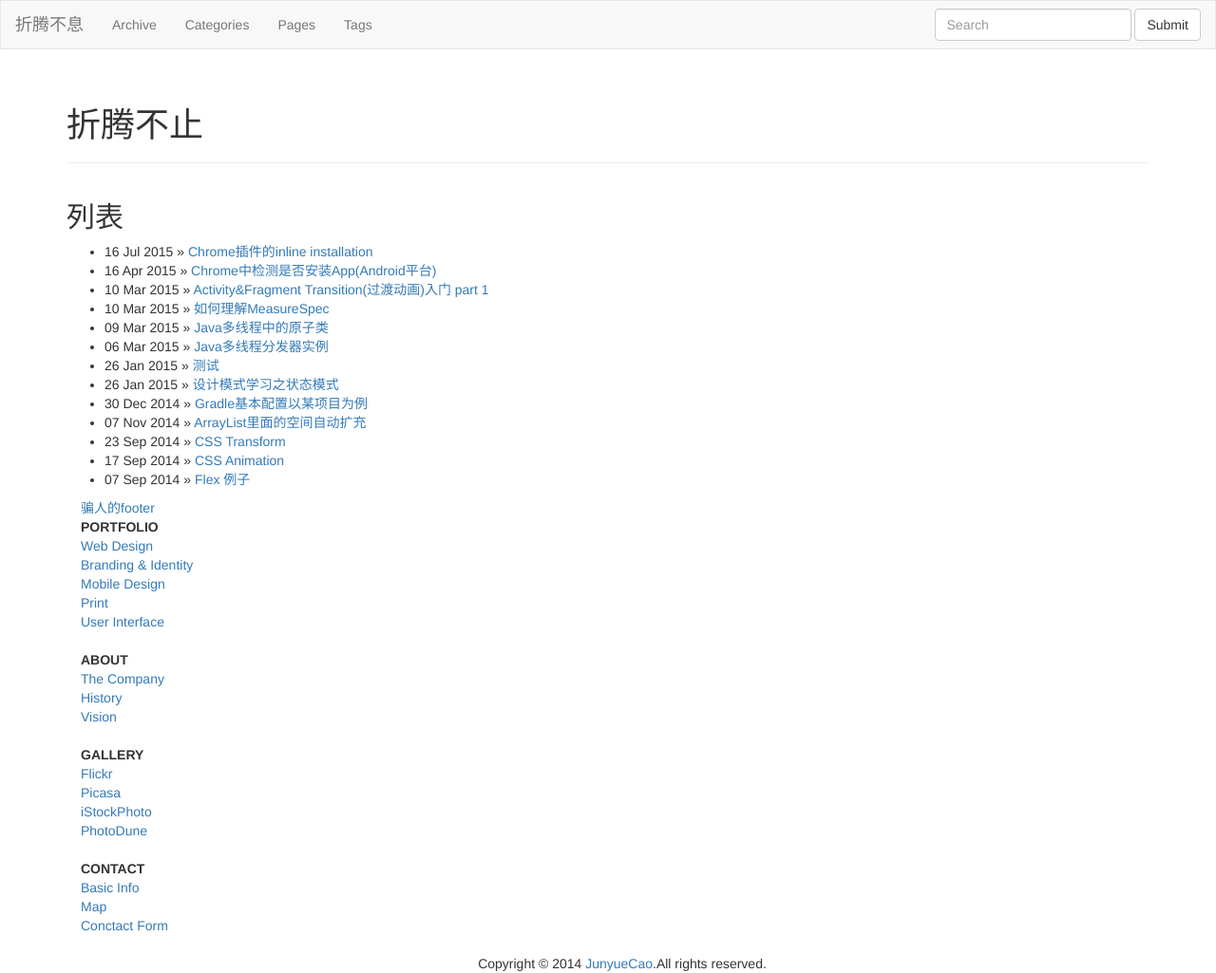
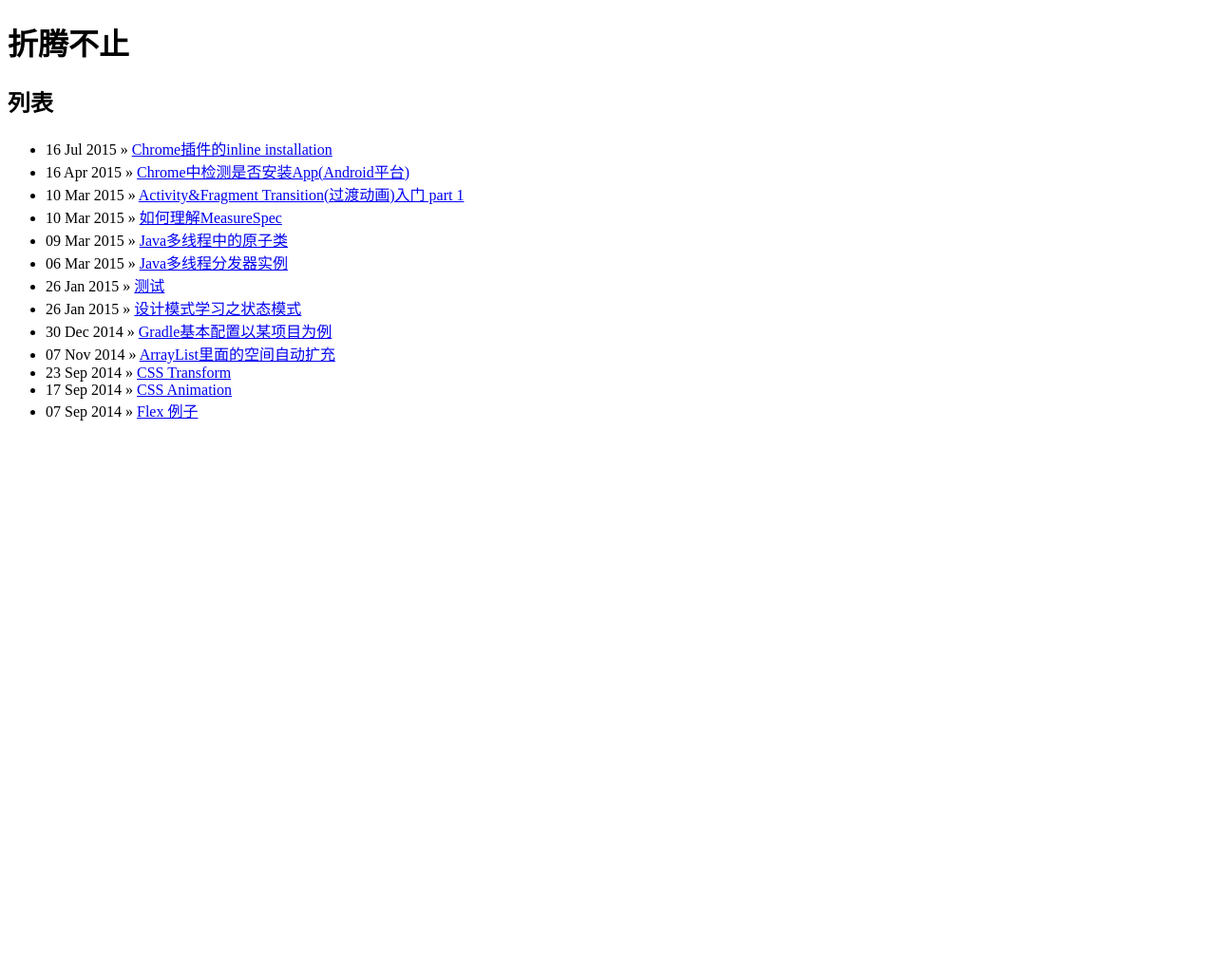
Before and after one commit to junyuecao/junyuecao.github.io, a Jekyll site: the page built from index.md, in a window 1280 px wide. Shown: the whole page at 95% size. Built offline with Jekyll 4.4.1, drawn with Linux system fonts in a browser that asks for light colours; nearby versions of some CDN libraries; library files that are not in the unit come from our copies; comment, search, counter and statistics services are not loaded; after the commit the page ends 900 px from its top, so only the background shows below that.

Commit message:
remove css

```diff
--- a/_includes/themes/bootflat/default.html
+++ b/_includes/themes/bootflat/default.html
@@ -14,17 +14,17 @@
     <link rel="chrome-webstore-item" href="https://chrome.google.com/webstore/detail/dcdlpgfpelckoblffdeppjjlcnmppjom">
 
     <!-- Bootstrap styles -->
-    <link href="{{ ASSET_PATH }}/bootstrap/css/bootstrap.min.css" rel="stylesheet">
+    <!-- <link href="{{ ASSET_PATH }}/bootstrap/css/bootstrap.min.css" rel="stylesheet"> -->
     <!-- Optional theme -->
     <!-- <link href="{{ ASSET_PATH }}/bootstrap/css/bootstrap-theme.min.css" rel="stylesheet"> -->
     <!-- Sticky Footer -->
-    <link href="{{ ASSET_PATH }}/bootstrap/css/bs-sticky-footer.css" rel="stylesheet">
+    <!-- <link href="{{ ASSET_PATH }}/bootstrap/css/bs-sticky-footer.css" rel="stylesheet"> -->
 
-    <link href="{{ ASSET_PATH }}/bootstrap/bootflat/css/bootflat.min.css" rel="stylesheet">
+    <!-- <link href="{{ ASSET_PATH }}/bootstrap/bootflat/css/bootflat.min.css" rel="stylesheet"> -->
 
 
     <!-- Custom styles -->
-    <link href="{{ ASSET_PATH }}/css/style.css?body=1" rel="stylesheet" type="text/css" media="all">
+    <!-- <link href="{{ ASSET_PATH }}/css/style.css?body=1" rel="stylesheet" type="text/css" media="all"> -->
 
     <!-- HTML5 Shim and Respond.js IE8 support of HTML5 elements and media queries -->
     <!-- WARNING: Respond.js doesn't work if you view the page via file:// -->
@@ -55,34 +55,34 @@
 
   <body>
     <div id="wrap">
-      <nav class="navbar navbar-default" role="navigation">
+      <!-- <nav class="navbar navbar-default" role="navigation"> -->
         <!-- Brand and toggle get grouped for better mobile display -->
-        <div class="navbar-header">
-          <button type="button" class="navbar-toggle" data-toggle="collapse" data-target="#jb-navbar-collapse">
-            <span class="sr-only">Toggle navigation</span>
-            <span class="icon-bar"></span>
-            <span class="icon-bar"></span>
-            <span class="icon-bar"></span>
-          </button>
-          <a class="navbar-brand" href="{{ HOME_PATH }}">{{ site.title }}</a>
-        </div>
+        <!-- <div class="navbar-header"> -->
+          <!-- <button type="button" class="navbar-toggle" data-toggle="collapse" data-target="#jb-navbar-collapse"> -->
+            <!-- <span class="sr-only">Toggle navigation</span> -->
+            <!-- <span class="icon-bar"></span> -->
+            <!-- <span class="icon-bar"></span> -->
+            <!-- <span class="icon-bar"></span> -->
+          <!-- </button> -->
+          <!-- <a class="navbar-brand" href="{{ HOME_PATH }}">{{ site.title }}</a> -->
+        <!-- </div> -->
 
         <!-- Collect the nav links, forms, and other content for toggling -->
-        <div class="collapse navbar-collapse" id="jb-navbar-collapse">
-          <ul class="nav navbar-nav">
-            {% assign pages_list = site.pages %}
-            {% assign group = 'navigation' %}
-            {% include JB/pages_list %}
-          </ul>
-          <form class="navbar-form navbar-right" role="search">
-            <div class="form-group">
-              <input type="text" class="form-control" placeholder="Search">
-            </div>
-            <button type="submit" class="btn btn-default">Submit</button>
-          </form>
-        </div><!-- /.navbar-collapse -->
-      </nav>
-    <script src="//code.jquery.com/jquery-1.11.0.min.js"></script>
+        <!-- <div class="collapse navbar-collapse" id="jb-navbar-collapse"> -->
+          <!-- <ul class="nav navbar-nav"> -->
+            <!-- {% assign pages_list = site.pages %} -->
+            <!-- {% assign group = 'navigation' %} -->
+            <!-- {% include JB/pages_list %} -->
+          <!-- </ul> -->
+          <!-- <form class="navbar-form navbar-right" role="search"> -->
+            <!-- <div class="form-group"> -->
+              <!-- <input type="text" class="form-control" placeholder="Search"> -->
+            <!-- </div> -->
+            <!-- <button type="submit" class="btn btn-default">Submit</button> -->
+          <!-- </form> -->
+        <!-- </div> -->
+      <!-- </nav> -->
+    <!-- <script src="//code.jquery.com/jquery-1.11.0.min.js"></script> -->
 
       <div class="container">
         {{ content }}
@@ -98,7 +98,7 @@
         </p>
       </div>
     </div id="footer"> -->
-    <div class="container">
+    <!-- <div class="container">
      <div class="row">
           <div class="col-md-12">
             <div class="footer">
@@ -138,16 +138,16 @@
             </div>
           </div>
         </div>
-    </div>
+    </div> -->
     {% include JB/analytics %}
 
 
     <!-- Latest compiled and minified JavaScript, requires jQuery 1.x (2.x not supported in IE8) -->
     <!-- Placed at the end of the document so the pages load faster -->
-    <script src="{{ ASSET_PATH }}/bootstrap/js/bootstrap.min.js"></script>
-    <script src="{{ ASSET_PATH }}/bootstrap/bootflat/js/jquery.fs.selecter.min.js"></script>
-    <script src="{{ ASSET_PATH }}/bootstrap/bootflat/js/jquery.fs.stepper.min.js"></script>
-    <script src="{{ ASSET_PATH }}/bootstrap/bootflat/js/icheck.min.js"></script>
+    <!-- <script src="{{ ASSET_PATH }}/bootstrap/js/bootstrap.min.js"></script> -->
+    <!-- <script src="{{ ASSET_PATH }}/bootstrap/bootflat/js/jquery.fs.selecter.min.js"></script> -->
+    <!-- <script src="{{ ASSET_PATH }}/bootstrap/bootflat/js/jquery.fs.stepper.min.js"></script> -->
+    <!-- <script src="{{ ASSET_PATH }}/bootstrap/bootflat/js/icheck.min.js"></script> -->
      <script>
     var _hmt = _hmt || [];
     (function() {
```
